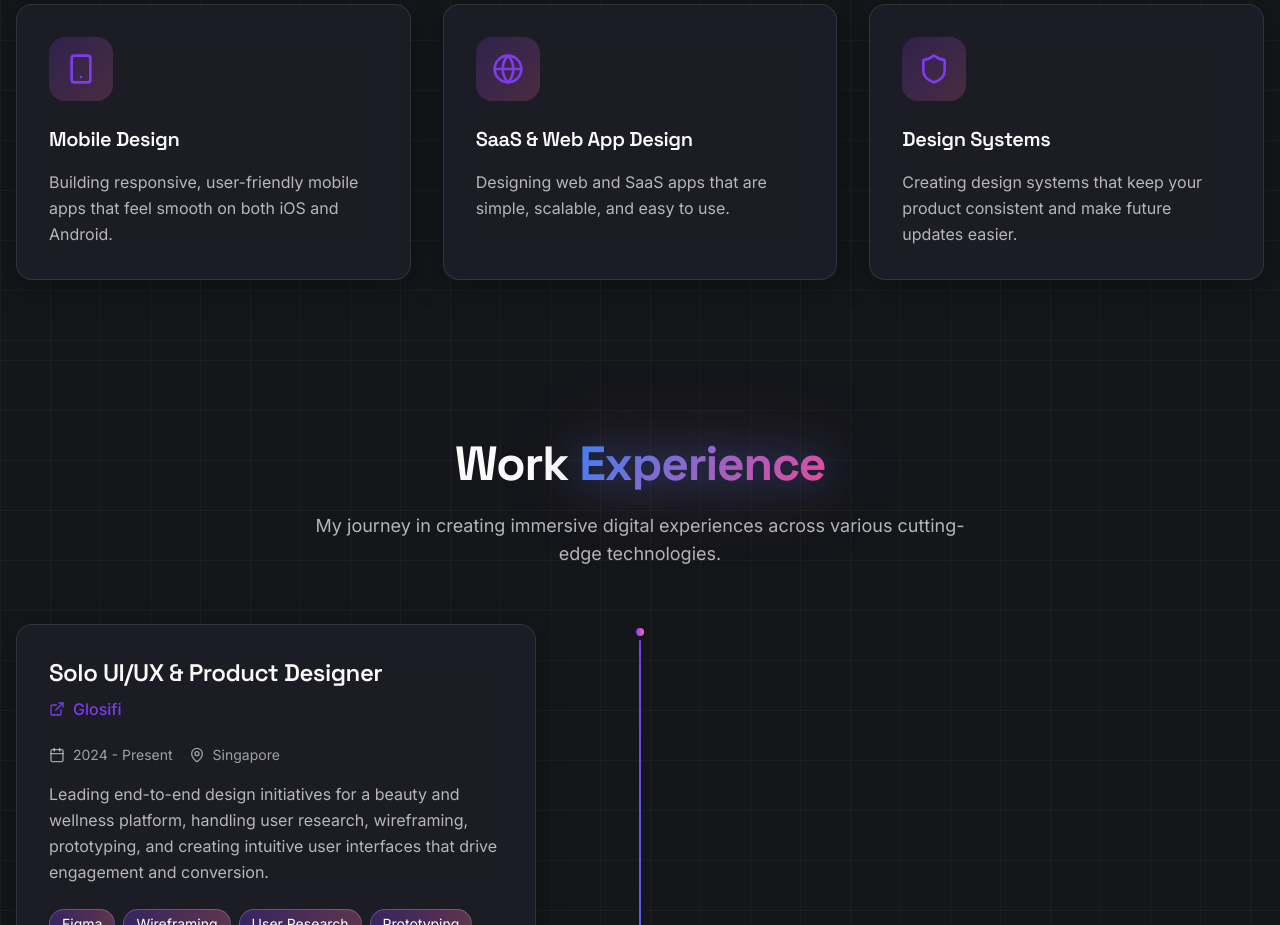
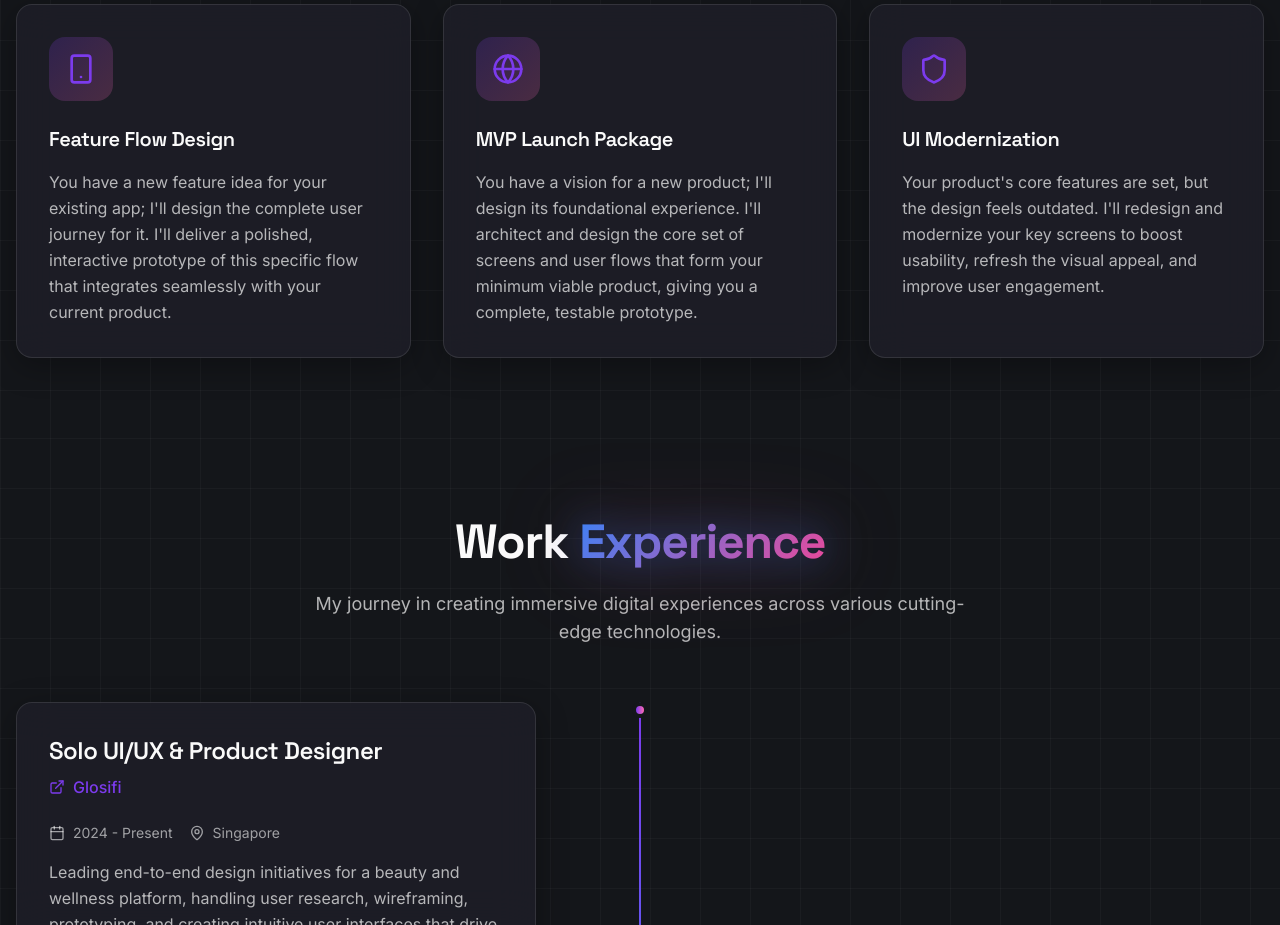
Before and after one commit to bimalagadtaula/Product-designer-portfolio, a React (Vite) app: page / in a window 1280 px wide. Shown: the part 1140-2065 px from the top of the page. Built offline with nearby package versions, Linux system fonts and the light colour scheme.

Commit message:
services updated

```diff
--- a/src/components/Services.tsx
+++ b/src/components/Services.tsx
@@ -12,24 +12,23 @@ const services = [
   //   title: "UX Research",
   //   description:
   //     "Getting to know your users through interviews, surveys, and testing to create designs that really work."
-  // },
 {
   icon: Smartphone,
-    title: "Mobile Design",
+  title: "Feature Flow Design",
   description:
-      "Building responsive, user-friendly mobile apps that feel smooth on both iOS and Android."
+    "You have a new feature idea for your existing app; I'll design the complete user journey for it. I'll deliver a polished, interactive prototype of this specific flow that integrates seamlessly with your current product."
 },
 {
   icon: Globe,
-    title: "SaaS & Web App Design",
+  title: "MVP Launch Package",
   description:
-      "Designing web and SaaS apps that are simple, scalable, and easy to use."
+    "You have a vision for a new product; I'll design its foundational experience. I'll architect and design the core set of screens and user flows that form your minimum viable product, giving you a complete, testable prototype."
 },
 {
   icon: Shield,
-    title: "Design Systems",
+  title: "UI Modernization",
   description:
-      "Creating design systems that keep your product consistent and make future updates easier."
+    "Your product's core features are set, but the design feels outdated. I'll redesign and modernize your key screens to boost usability, refresh the visual appeal, and improve user engagement."
 }
   // {
   //   icon: Zap,
```
Lines whose indentation alone changed are shown as unchanged.
